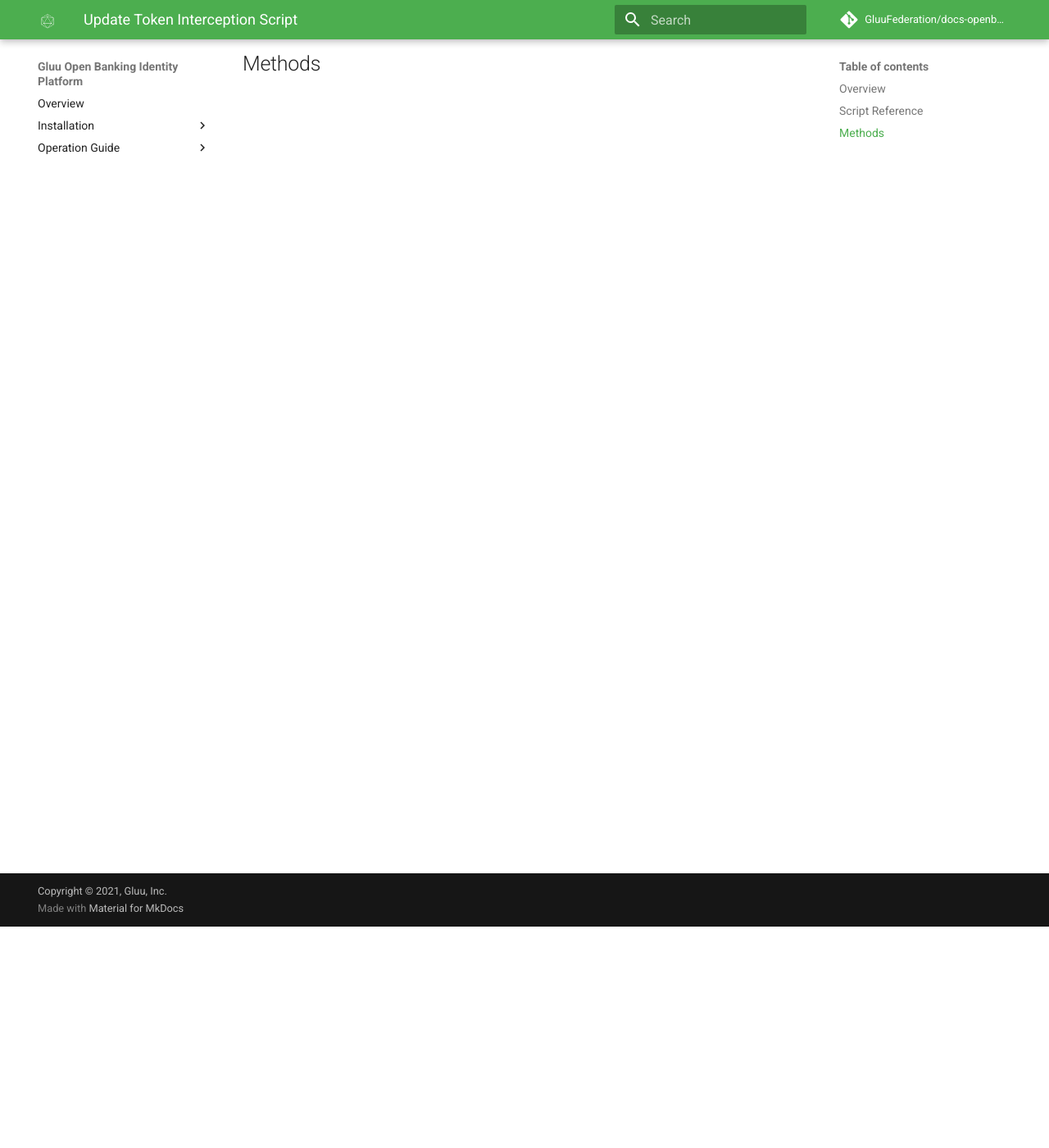
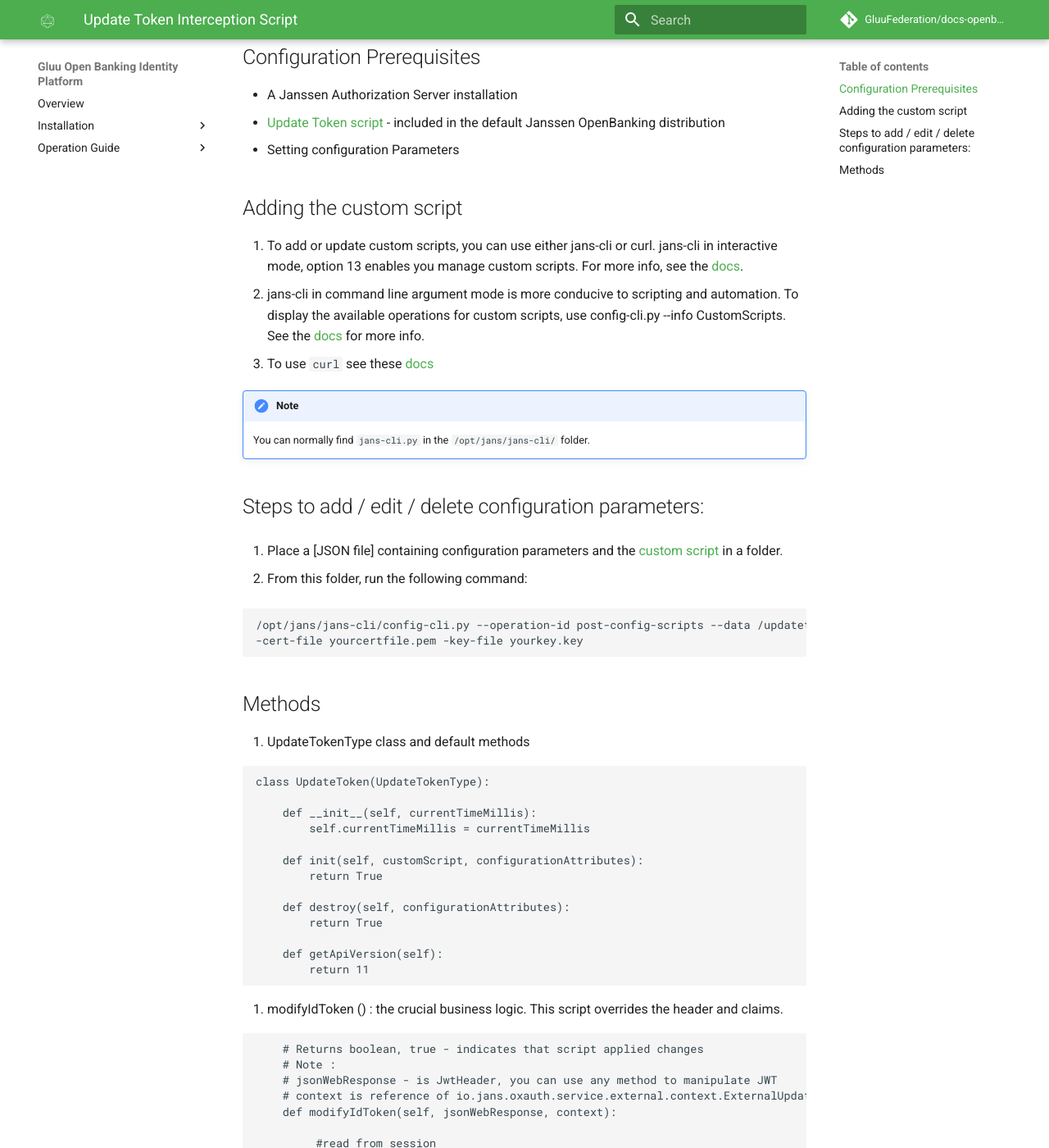
Before and after one commit to GluuFederation/docs-openbanking-prod, an MkDocs documentation site: the page built from docs/source/scripts/update-token.md, in a window 1280 px wide and 1400 px high, scrolled down 270 px. Shown: the whole window at 82% size. Built offline with MkDocs 1.6.1 and Material for MkDocs 9.7.7, drawn with Linux system fonts in a browser that asks for light colours; comment, search, counter and statistics services are not loaded; some of the changed text lies outside the part shown.

Commit message:
Transferred custom script information from wiki

````diff
--- a/docs/source/scripts/update-token.md
+++ b/docs/source/scripts/update-token.md
@@ -1,7 +1,75 @@
 # Update Token Interception Script
 
-## Overview
+This script can be used to add custom claims to the id_token. As per the open banking standard, the token should contain claim openbanking_intent_id and the same value should also reflect in the sub claim. A similar expectation is required to be fulfilled by the FAPI-RW standard where the sub claim should have the user id.
 
-## Script Reference
+## Configuration Prerequisites
+- A Janssen Authorization Server installation
+- [Update Token script](https://github.com/JanssenProject/jans-setup/blob/openbank/static/extension/update_token/UpdateToken.py) - included in the default Janssen OpenBanking distribution
+- Setting configuration Parameters
+
+## Adding the custom script
+
+1. To add or update custom scripts, you can use either jans-cli or curl. jans-cli in interactive mode, option 13 enables you manage custom scripts. For more info, see the [docs](https://github.com/JanssenProject/home/wiki/Custom-Scripts-using-jans-cli).
+1. jans-cli in command line argument mode is more conducive to scripting and automation. To display the available operations for custom scripts, use config-cli.py --info CustomScripts. See the [docs](../jans-cli.md) for more info.
+1. To use `curl` see these [docs](../curl.md)
+
+!!! Note
+    You can normally find `jans-cli.py` in the `/opt/jans/jans-cli/` folder.
+
+## Steps to add / edit / delete configuration parameters:
+1. Place a [JSON file] containing configuration parameters and the [custom script](https://github.com/JanssenProject/jans-setup/blob/openbank/static/extension/update_token/updatetoken.json) in a folder.
+
+1. From this folder, run the following command:
+
+```
+/opt/jans/jans-cli/config-cli.py --operation-id post-config-scripts --data /updatetoken.json \
+-cert-file yourcertfile.pem -key-file yourkey.key
+```
 
 ## Methods
+
+1. UpdateTokenType class and default methods
+
+```
+class UpdateToken(UpdateTokenType):
+
+    def __init__(self, currentTimeMillis):
+        self.currentTimeMillis = currentTimeMillis
+
+    def init(self, customScript, configurationAttributes):
+        return True
+
+    def destroy(self, configurationAttributes):
+        return True
+
+    def getApiVersion(self):
+        return 11
+```
+
+2. modifyIdToken () : the crucial business logic. This script overrides the header and claims.
+
+```
+    # Returns boolean, true - indicates that script applied changes
+    # Note :
+    # jsonWebResponse - is JwtHeader, you can use any method to manipulate JWT
+    # context is reference of io.jans.oxauth.service.external.context.ExternalUpdateTokenContext (in https://github.com/GluuFederation/oxauth project, )
+    def modifyIdToken(self, jsonWebResponse, context):
+
+         #read from session
+	sessionIdService = CdiUtil.bean(SessionIdService)
+	sessionId = sessionIdService.getSessionByDn(context.getGrant().getSessionDn()) # fetch from persistence
+        openbanking_intent_id = sessionId.getSessionAttributes().get("openbanking_intent_id")
+	acr = sessionId.getSessionAttributes().get("acr_ob")
+
+            # header claims
+	jsonWebResponse.getHeader().setClaim("custom_header_name", "custom_header_value")
+
+	#custom claims
+	jsonWebResponse.getClaims().setClaim("openbanking_intent_id", openbanking_intent_id)
+
+	#regular claims
+	jsonWebResponse.getClaims().setClaim("sub", openbanking_intent_id)
+
+	return True
+
+```
````
